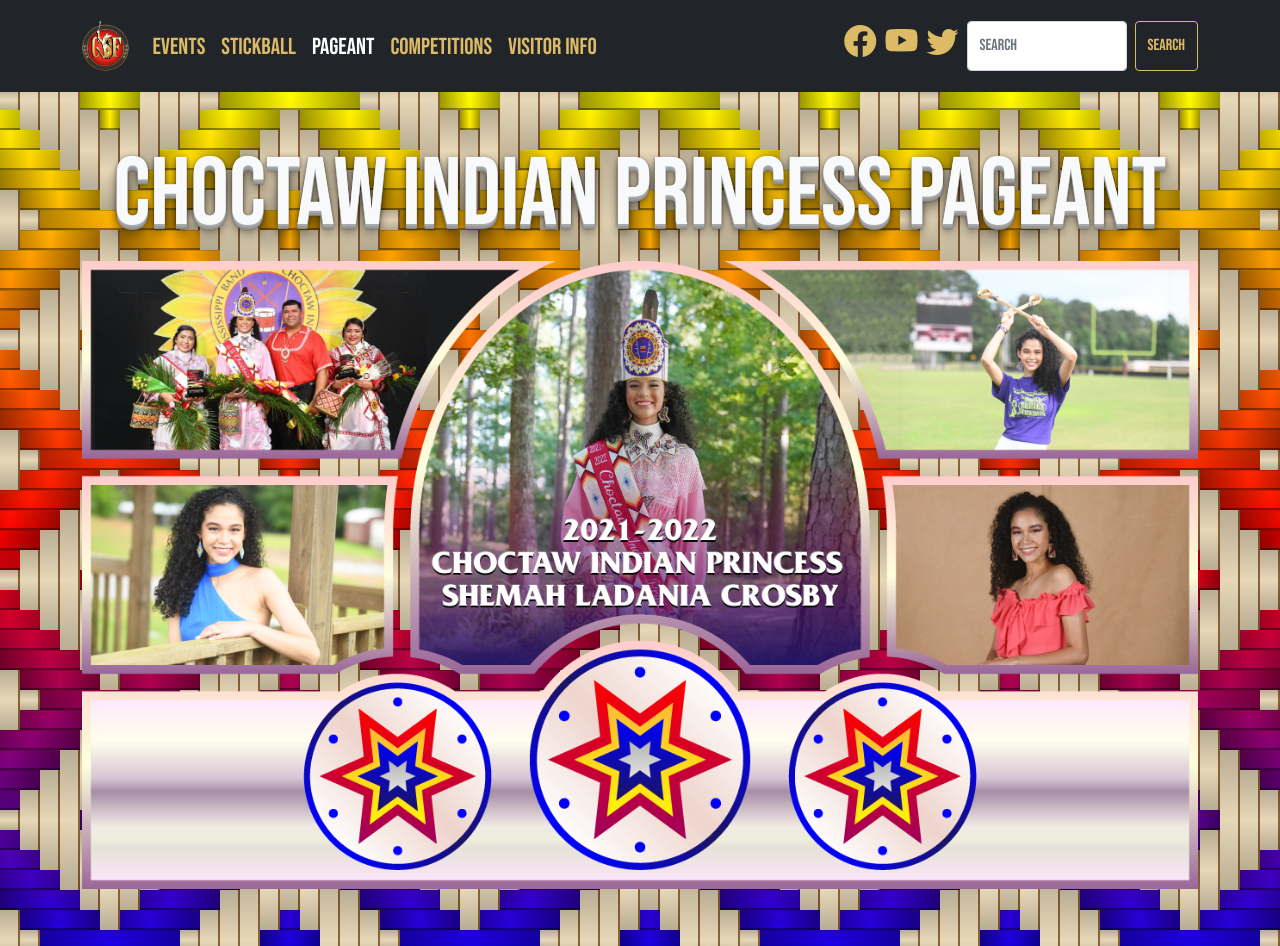
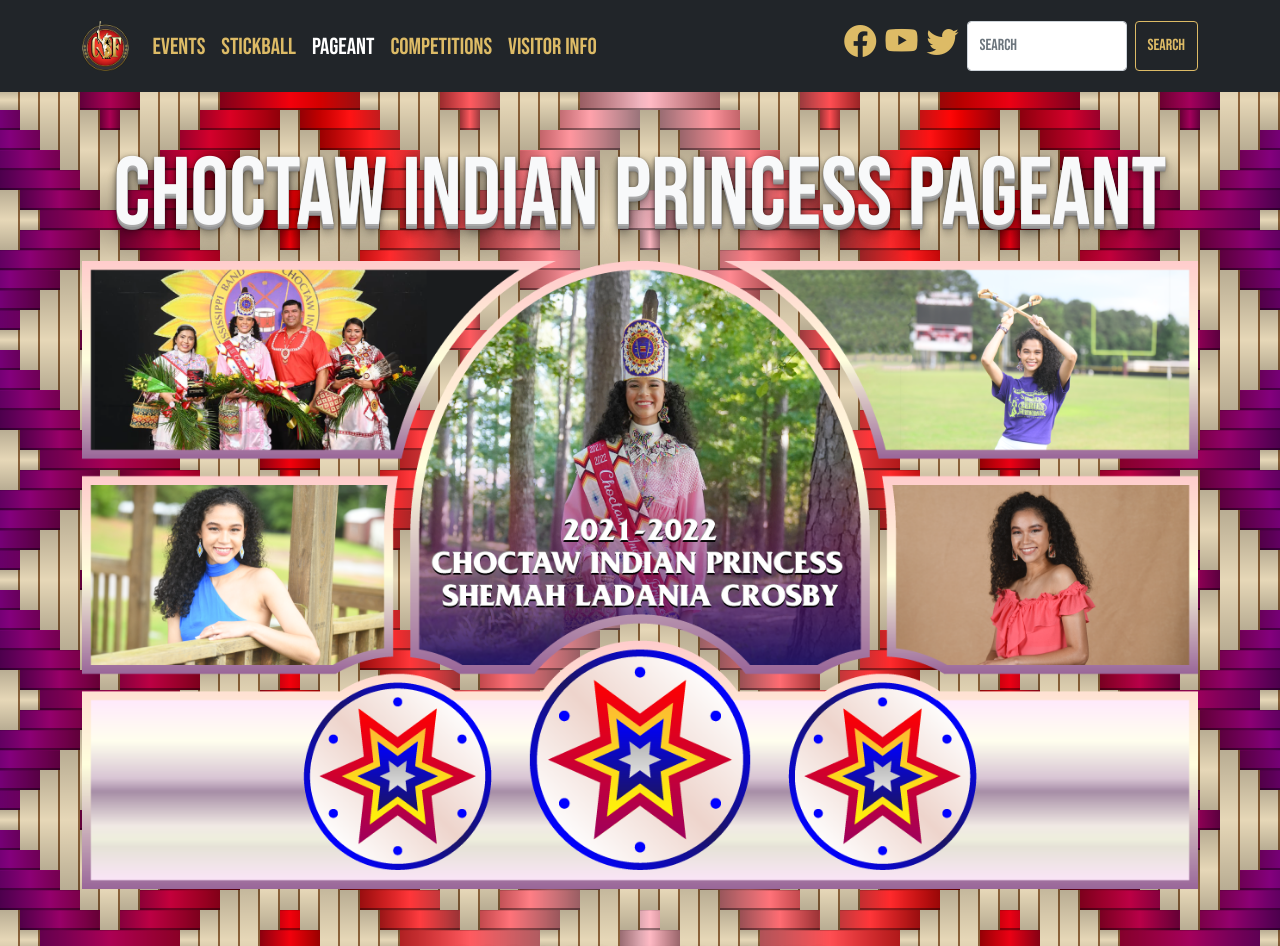
Before and after one commit to smattera/smattera.github.io, a Jekyll site: the page built from pageant/index.md, in a window 1280 px wide and 1400 px high. Shown: the top 946 px of the window. Built offline with Jekyll 4.4.1, drawn with Linux system fonts in a browser that asks for light colours; nearby versions of some CDN libraries.

Commit message:
Update main.scss

```diff
--- a/assets/css/main.css
+++ b/assets/css/main.css
@@ -156,8 +156,8 @@
 }
 
 .basket-bg {
-  background: url("/assets/img/weave02.svg") center repeat, -webkit-gradient(linear, left top, left bottom, from(yellow), color-stop(red), to(blue));
-  background: url("/assets/img/weave02.svg") center repeat, linear-gradient(yellow, red, blue);
+  background: url("/assets/img/weave02.svg") center repeat, -webkit-gradient(linear, left top, right top, from(purple), color-stop(red), color-stop(pink), color-stop(red), to(purple));
+  background: url("/assets/img/weave02.svg") center repeat, linear-gradient(to right, purple, red, pink, red, purple);
   background-size: 360px 240px, cover;
   background-attachment: fixed, scroll;
 }
@@ -202,8 +202,6 @@
   border-image-slice: 1;
   border-width: 5px;
   border-image-source: linear-gradient(to bottom, #fea, #cee, #da4);
-  /* border:thick solid #fea; */
-  /* border-image: linear-gradient(90deg, rgba(208,166,65,1) 0%, rgba(244,229,161,1) 50%, rgba(208,166,65,1) 100%); */
 }
 
 .card-gold-border2 {
```
Also changed, not shown: assets/css/main.scss (+1 -7 lines), 2 other files.
